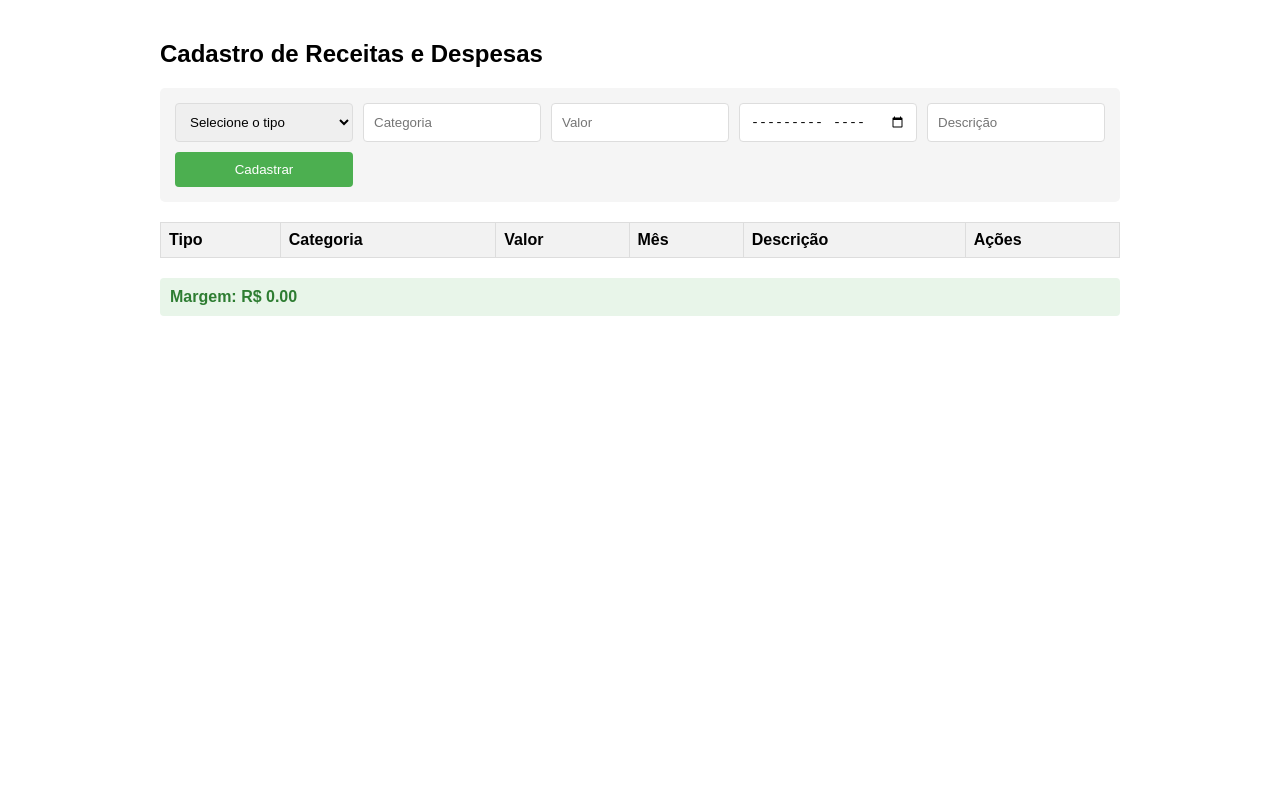
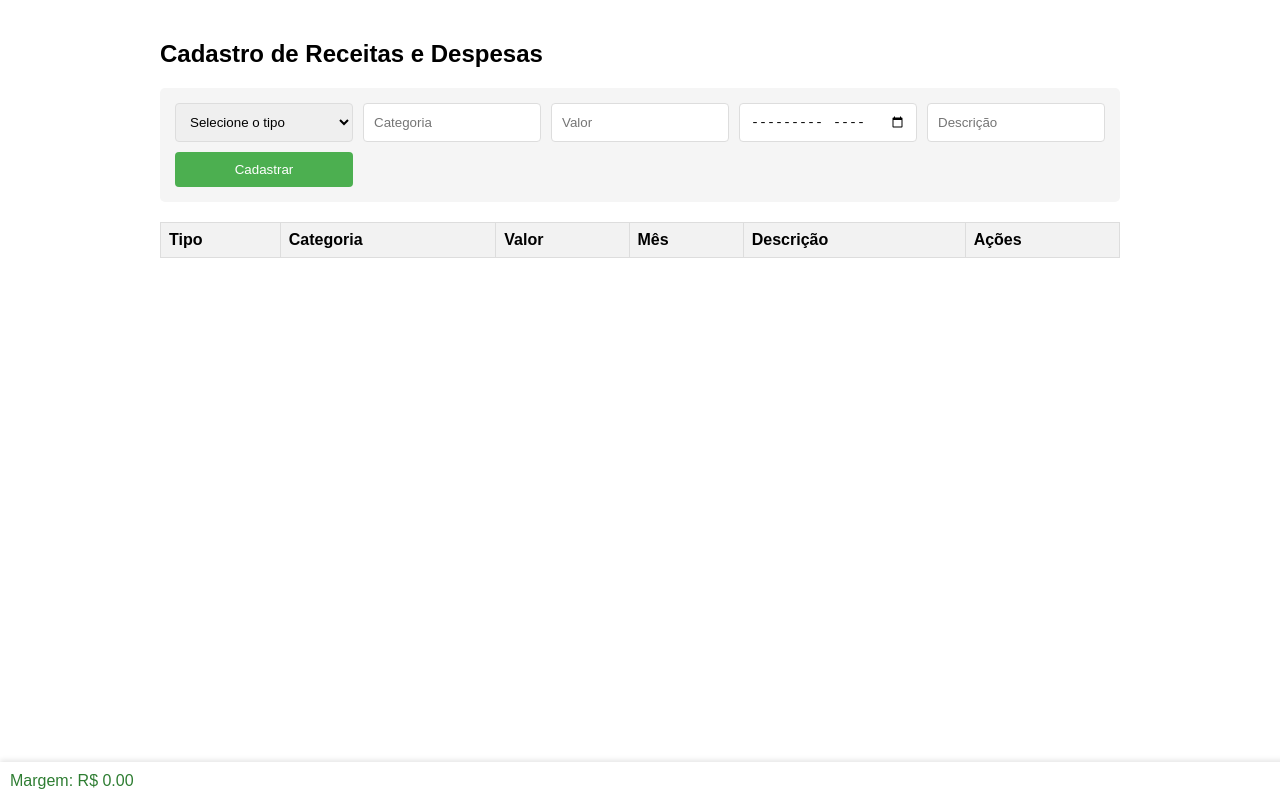
Before and after one commit to feliped777/Contas, a plain HTML site: page index.html in a window 1280 px wide. Drawn offline with Linux system fonts and the light colour scheme; no server answers.

Commit message:
Update index.html

```diff
--- a/index.html
+++ b/index.html
@@ -12,6 +12,7 @@
   margin: 0 auto;
   padding: 20px;
   box-sizing: border-box;
+  padding-bottom: 60px;
 }
 
 #form-lancamento {
@@ -69,11 +70,16 @@
 }
 
 #margem {
-  margin-top: 20px;
+  position: fixed;
+  bottom: 0;
+  left: 0;
+  width: 100%;
+  background-color: white;
+  z-index: 999;
   padding: 10px;
-  border-radius: 4px;
-  font-weight: bold;
+  box-shadow: 0 -2px 5px rgba(0,0,0,0.1);
 }
+
 
 .positivo {
   background-color: #e8f5e9;
```
